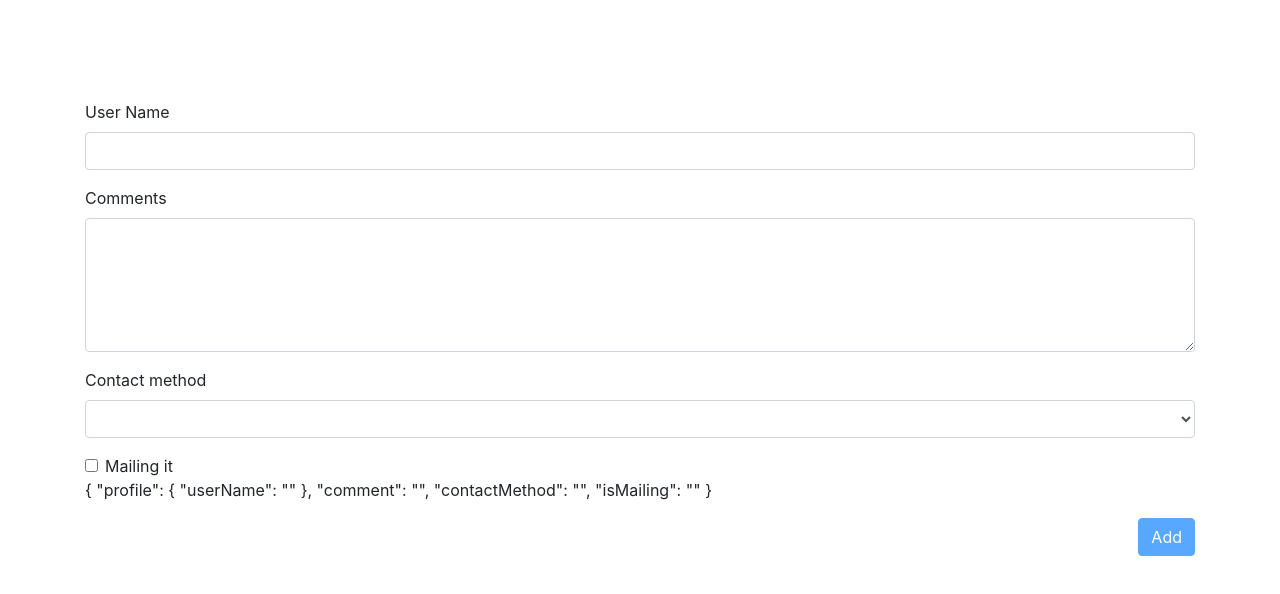
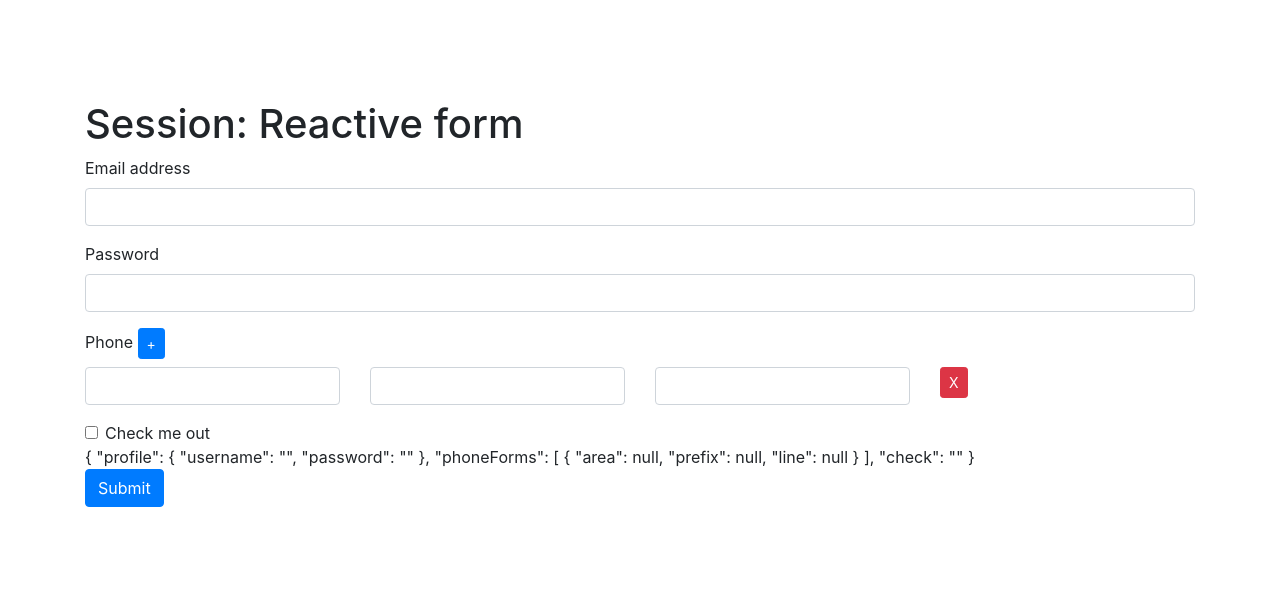
Before and after one commit to LeTranAnhVu/learning-angular, an Angular app: page / in a window 1280 px wide. Shown: the top 594 px of the page. Built offline with nearby package versions, Linux system fonts and the light colour scheme.

Commit message:
form builder - form array - async validation - loading spinner when validation from server using pending

```diff
--- a/src/app/app.component.html
+++ b/src/app/app.component.html
@@ -1,3 +1,4 @@
 <section class="container home">
-  <app-tdf-form></app-tdf-form>
+  <!-- <app-tdf-form></app-tdf-form> -->
+  <app-reactive-form></app-reactive-form>
 </section>
--- /dev/null
+++ b/src/app/components/reactive-form/reactive-form.component.html
@@ -0,0 +1,59 @@
+<h1>Session: Reactive form</h1>
+<!-- <div class="spinner"></div> -->
+<form [formGroup]="form">
+  <div formGroupName="profile">
+    <div class="form-group">
+      <label for="email1">Email address</label>
+      <input formControlName="username" type="email" class="form-control" id="email1" autocomplete="none">
+      <small *ngIf="username.pending" class="spinner mt-1">
+        <span class="mr-2"></span>
+        Checking ...
+      </small>
+      <div class="message mt-1">
+        <div *ngIf="username.touched && username.errors" class="alert alert-danger">
+          <div *ngIf="username.errors.required">Username must be required !</div>
+          <div *ngIf="username.errors.haveSpace">Username must NOT have space</div>
+          <div *ngIf="username.errors.existedUser">Username had already existed !</div>
+        </div>
+        <div *ngIf="username.touched && username.valid" class="alert alert-success">
+          You can use this username.
+        </div>
+      </div>
+    </div>
+    <div class="form-group">
+      <label for="password1">Password</label>
+      <input formControlName="password" type="password" class="form-control" id="password1">
+    </div>
+  </div>
+  <label>Phone
+    <button class="btn btn-sm btn-primary" (click)="addPhoneForm()">+</button>
+  </label>
+  <div formArrayName="phoneForms">
+    <div *ngFor="let phone of phoneForms.controls; let i = index" class="form-group">
+      <div class="row" [formGroupName]="i">
+        <div class="col-md-3">
+          <input formControlName="area" type="text" class="form-control">
+        </div>
+        <div class="col-md-3">
+          <input formControlName="prefix" type="text" class="form-control">
+        </div>
+        <div class="col-md-3">
+          <input formControlName="line" type="text" class="form-control">
+        </div>
+        <div class="col-md-3">
+          <button class="btn btn-danger btn-sm" (click)="removePhoneForm(i)">X</button>
+        </div>
+      </div>
+
+
+
+    </div>
+  </div>
+
+  <div class="form-check">
+    <input formControlName="check" type="checkbox" class="form-check-input" id="exampleCheck1">
+    <label class="form-check-label" for="exampleCheck1">Check me out</label>
+  </div>
+  <div>{{form.value | json}}</div>
+  <button type="submit" class="btn btn-primary">Submit</button>
+</form>
--- /dev/null
+++ b/src/app/components/reactive-form/reactive-form.component.sass
@@ -0,0 +1,27 @@
+
+
+
+@keyframes ro
+  0%
+    transform: rotate(0deg)
+    border-left-color: #e74c3c
+    border-right-color: #e74c3c
+  50%
+    transform: rotate(360deg)
+    border-left-color: #f1c40f
+    border-right-color: #f1c40f
+
+.spinner
+  display: flex
+  // justify-content: center
+  align-items: center
+  span
+    display: inline-block
+    width: 20px
+    height: 20px
+    border-top: 2px transparent solid
+    border-bottom: 2px transparent solid
+    border-left: 3px #e74c3c solid
+    border-right: 3px #e74c3c solid
+    border-radius: 50%
+    animation: ro 1s infinite
--- /dev/null
+++ b/src/app/components/reactive-form/reactive-form.component.ts
@@ -0,0 +1,63 @@
+import { Component, OnInit } from '@angular/core';
+import { FormGroup, FormControl, Validators, FormArray, FormBuilder } from '@angular/forms';
+import { UsernameValidator } from 'src/app/validators/username.validators';
+import { Profile } from 'selenium-webdriver/firefox';
+
+@Component({
+  selector: 'app-reactive-form',
+  templateUrl: './reactive-form.component.html',
+  styleUrls: ['./reactive-form.component.sass']
+})
+export class ReactiveFormComponent implements OnInit {
+  form;
+  // form = new FormGroup({
+  //   profile: new FormGroup({
+  //     username: new FormControl('', [Validators.required, UsernameValidator.canNotHaveSpace], UsernameValidator.userExist),
+  //     password: new FormControl()
+  //   }),
+  //   phoneForms: new FormArray([]),
+  //   check: new FormControl('')
+  // });
+  get username() {
+    // console.log('hehe', this.form.get('profile').get('username'));
+    return this.form.get('profile').get('username');
+  }
+  get phoneForms(): FormArray {
+    return this.form.get('phoneForms') as FormArray;
+  }
+
+  addPhoneForm() {
+    const phone = this.fb.group({
+      area: [],
+      prefix: [],
+      line: []
+    });
+
+    this.phoneForms.push(phone);
+  }
+  removePhoneForm(i) {
+    this.phoneForms.removeAt(i);
+  }
+  constructor(private fb: FormBuilder) {
+    const _fb = this.fb;
+    const profile = _fb.group({
+      username: _fb.control('', [Validators.required, UsernameValidator.canNotHaveSpace], UsernameValidator.userExist),
+      password: _fb.control(''),
+    });
+
+    const phoneForms = _fb.array([]);
+
+    this.form = _fb.group({
+      profile,
+      phoneForms,
+      check: _fb.control('')
+    });
+
+    this.addPhoneForm();
+  }
+
+  ngOnInit() {
+  }
+
+
+}
--- a/src/app/components/tdf-form/tdf-form.component.html
+++ b/src/app/components/tdf-form/tdf-form.component.html
@@ -1,3 +1,4 @@
+<h1>session: Template drive form</h1>
 <form #form01="ngForm" (ngSubmit)="onSubmit(form01)">
   <!-- profile group -->
   <div ngModelGroup="profile" #profile="ngModelGroup">
--- /dev/null
+++ b/src/app/validators/username.validators.ts
@@ -0,0 +1,34 @@
+import { AbstractControl, ValidationErrors } from '@angular/forms';
+
+
+const users = [
+  'vule',
+  'trangpham',
+  'hoainguyen'
+]
+
+export class UsernameValidator {
+  static canNotHaveSpace(control: AbstractControl): ValidationErrors | null {
+    const value: string = control.value as string;
+    if (value.indexOf(' ') >= 0) {
+      return { haveSpace: true }
+    }
+    return null;
+  }
+
+  static userExist(control: AbstractControl): Promise<ValidationErrors | null> {
+    return new Promise((resolved, rejected) => {
+      setTimeout(() => {
+        const username = control.value;
+        let state: any = null;
+        for (let i = 0; i < users.length; i++) {
+          if (username === users[i]) {
+            state = { existedUser: true };
+            break;
+          }
+        }
+        resolved(state);
+      }, 2000);
+    })
+  }
+}
```
Also changed, not shown: src/app/app.module.ts (+5 -2 lines), 1 other file (tests, documents, lock files or other folders).
